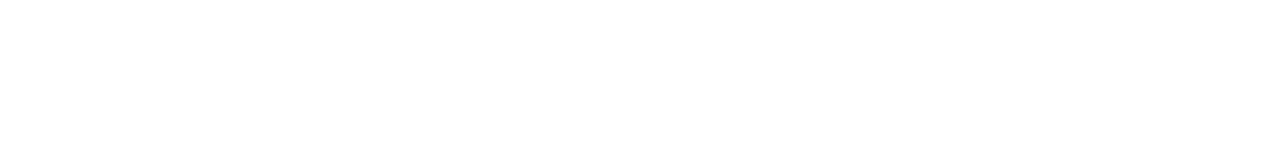
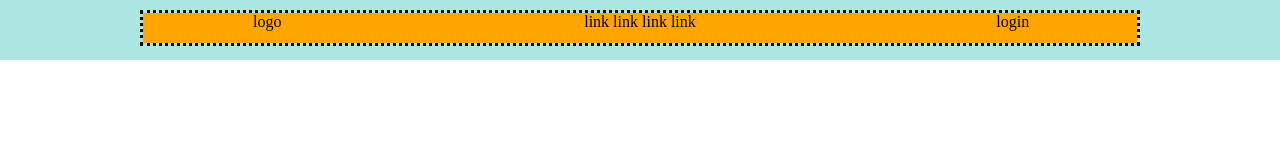
Before and after one commit to omarseddati16/htmlcss-struttura-discord, a plain HTML site: page index.html in a window 1280 px wide. Drawn offline with Linux system fonts and the light colour scheme.

Commit message:
[healer] finito

```diff
--- a/css/style.css
+++ b/css/style.css
@@ -0,0 +1,46 @@
+* {
+  margin: 0px;
+  padding: 0px;
+  box-sizing: border-box;
+}
+
+/* header */
+
+header {
+  background-color: rgb(172, 230, 227);
+  height: 60px;
+  padding: 10px;
+}
+
+.container {
+  max-width: 1000px;
+  margin: 0 auto;
+  display: flex;
+  justify-content: space-between;
+}
+
+.bg-orange {
+  background-color: orange;
+}
+
+
+.col-25 {
+  width: 25%;
+}
+
+.col-50 {
+  width: 50%;
+}
+
+.col-25.bg-orange,
+.col-50.bg-orange {
+  height: 30px;
+  text-align: center;
+  justify-content: space-between;
+}
+
+.allineare {
+  border: 3px black dotted;
+}
+
+/* main */
--- a/index.html
+++ b/index.html
@@ -4,11 +4,22 @@
 <head>
   <meta charset="UTF-8">
   <meta name="viewport" content="width=device-width, initial-scale=1.0">
-  <title>Document</title>
+  <title>Discord</title>
+  <link rel="stylesheet" href="css/style.css">
+
 </head>
 
 <body>
-
+  <header>
+    <div class="container allineare">
+      <div class="col-25 bg-orange">logo</div>
+      <div class="col-50 bg-orange">link link link link</div>
+      <div class="col-25 bg-orange">login</div>
+    </div>
+  </header>
+  <main>
+    <div></div>
+  </main>
 </body>
 
 </html>
```
